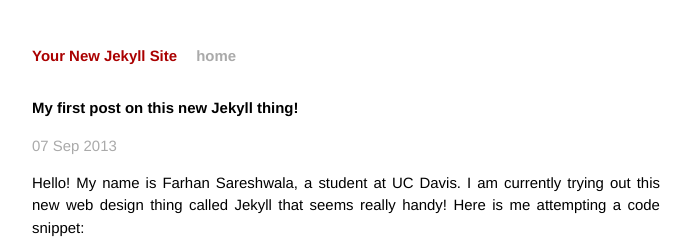
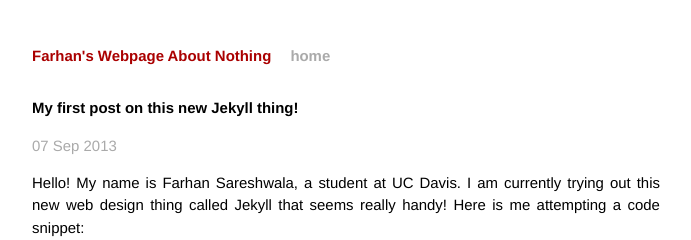
Before and after one commit to fsaresh/fsaresh.github.io, a Jekyll site: the page built from _posts/2013-09-07-firstpost.markdown, in a window 1280 px wide. Shown: the top 240 px of the page, without its empty margins (294-985 px from the left). Built offline with Jekyll 4.4.1, drawn with Linux system fonts in a browser that asks for light colours; Markdown is read by kramdown in place of the engine named in the settings.

Commit message:
First draft is up

```diff
--- a/_config.yml
+++ b/_config.yml
@@ -1,4 +1,4 @@
-name: Your New Jekyll Site
+name: Farhan's Webpage About Nothing
 markdown: redcarpet
 pygments: true
 exclude: [testposts]
```
